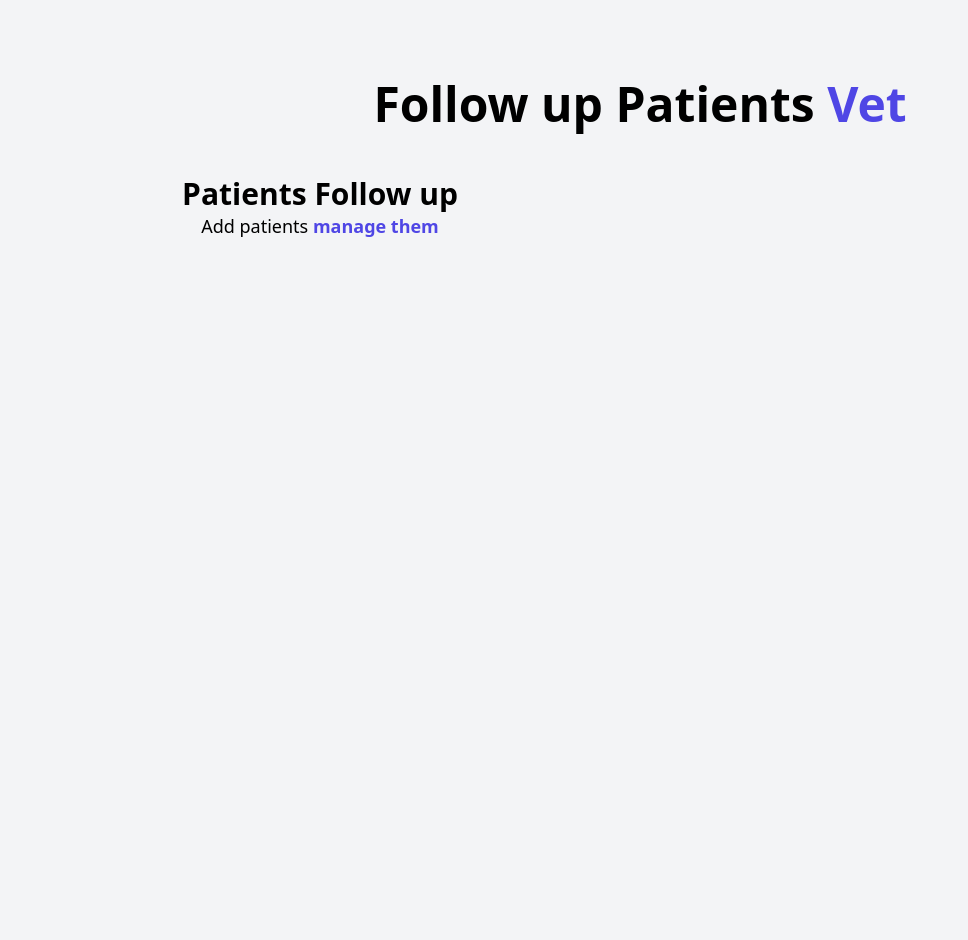
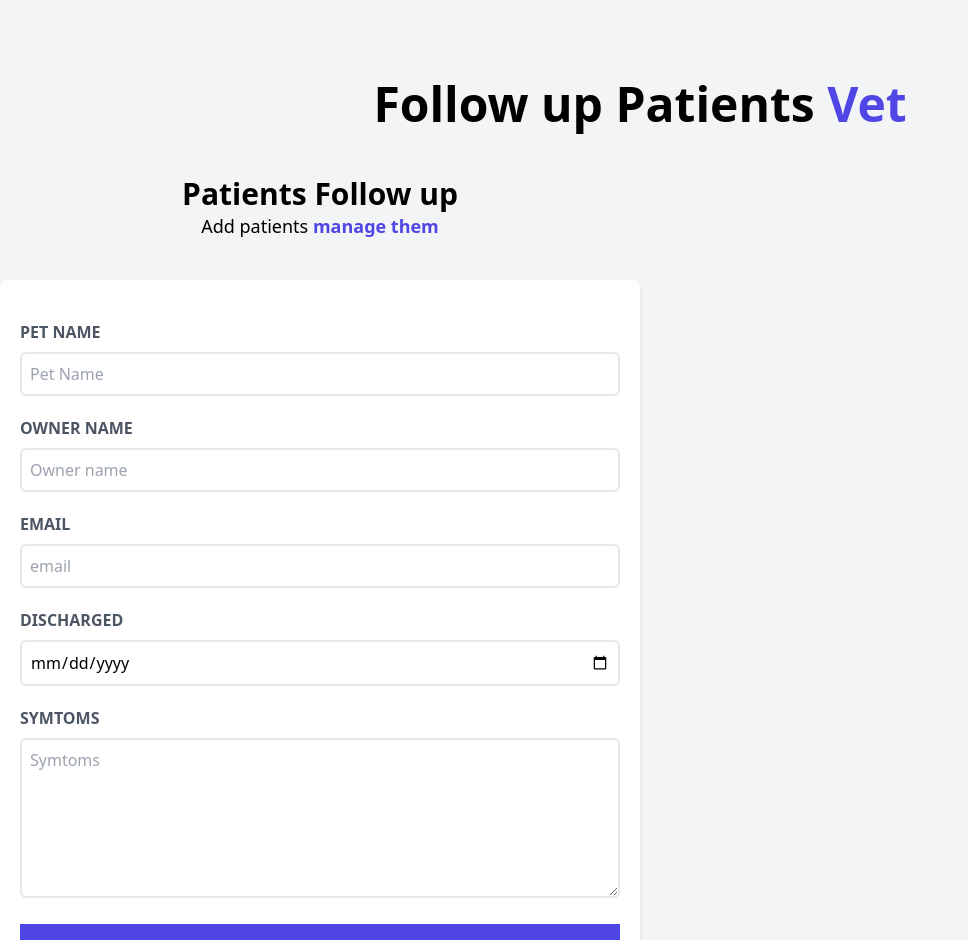
Before and after one commit to NancyMile/shope, a Vue app: page / in a window 1280 px wide. Shown: the top 940 px of the page, without its empty margins (0-968 px from the left). Before the commit the page ends 880 px from the top, so only its background shows below. Built offline with nearby package versions, Linux system fonts and the light colour scheme.

Commit message:
component form form created

```diff
--- a/src/components/Form.vue
+++ b/src/components/Form.vue
@@ -6,5 +6,58 @@
     <div class="md:w-1/2">
         <h2 class=" font-black text-3xl text-center">Patients Follow up</h2>
         <p class=" text-lg m-t-5 text-center mb-10">Add patients <span class=" text-indigo-600 font-bold">manage them</span> </p>
+
+        <form class="bg-white shadow-md rounded-lg py-10 px-5 mb-10">
+            <div class="mb-5">
+                <label class="block text-gray-600 uppercase font-bold" for="pet">Pet Name</label>
+                <input
+                    id="pet"
+                    type="text"
+                    placeholder="Pet Name"
+                    class="border-2 w-full p-2 mt-2 placeholder:gray-400 rounded-md"
+                />
+            </div>
+            <div class="mb-5">
+                <label class="block text-gray-600 uppercase font-bold" for="owner">Owner Name</label>
+                <input
+                    id="owner"
+                    type="text"
+                    placeholder="Owner name"
+                    class="border-2 w-full p-2 mt-2 placeholder:gray-400 rounded-md"
+                />
+            </div>
+            <div class="mb-5">
+                <label class="block text-gray-600 uppercase font-bold" for="email">Email</label>
+                <input
+                    id="email"
+                    type="email"
+                    placeholder="email"
+                    class="border-2 w-full p-2 mt-2 placeholder:gray-400 rounded-md"
+                />
+            </div>
+            <div class="mb-5">
+                <label class="block text-gray-600 uppercase font-bold" for="email">Discharged</label>
+                <input
+                    id="discharged"
+                    type="date"
+                    class="border-2 w-full p-2 mt-2 placeholder:gray-400 rounded-md"
+                />
+            </div>
+            <div class="mb-5">
+                <label class="block text-gray-600 uppercase font-bold" for="email">Symtoms</label>
+                <textarea
+                    id="sysmtoms"
+                    placeholder="Symtoms"
+                    class="border-2 w-full p-2 mt-2 placeholder:gray-400 rounded-md h-40"
+                ></textarea>
+            </div>
+            <div class="mb-5">
+                <input
+                    type="submit"
+                    value="Register"
+                    class="w-full p-3 uppercase bg-indigo-600 text-white hover:bg-indigo-900 font-bold cursor-pointer transition-colors"
+                />
+            </div>
+        </form>
     </div>
 </template>
```
